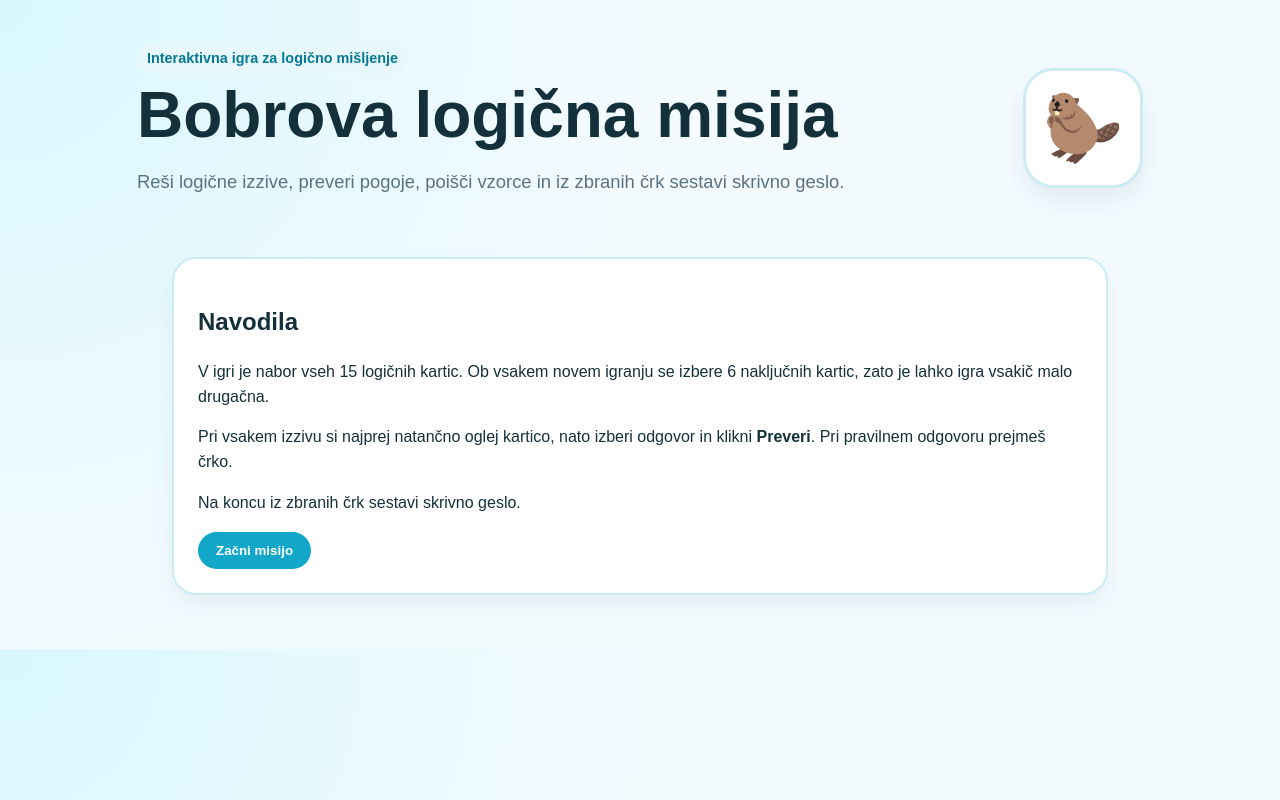
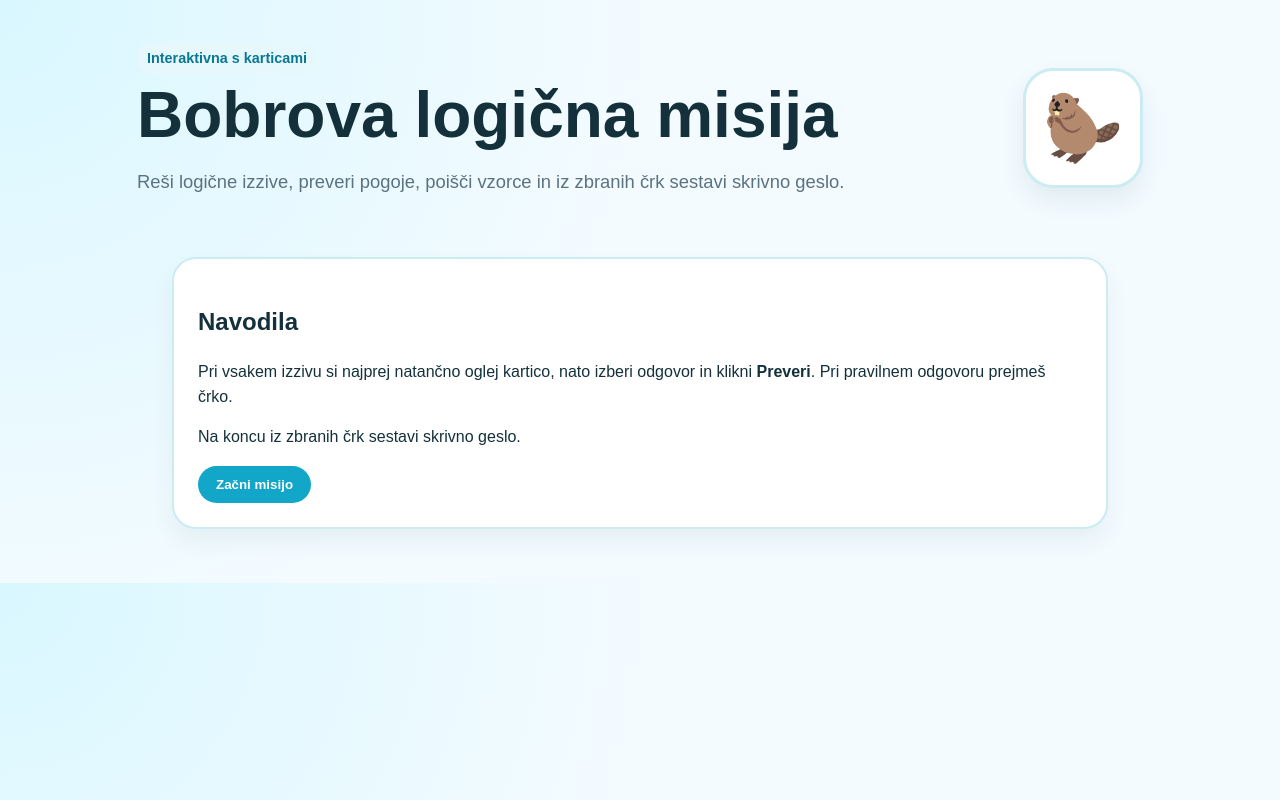
Before and after one commit to cvetkoandreja-lab/bobrova-logicna-misija, a plain HTML site: page index.html in a window 1280 px wide. Drawn offline with Linux system fonts and the light colour scheme.

Commit message:
Update index.html

```diff
--- a/index.html
+++ b/index.html
@@ -9,7 +9,7 @@
 <body>
   <header class="hero">
     <div>
-      <p class="label">Interaktivna igra za logično mišljenje</p>
+      <p class="label">Interaktivna s karticami</p>
       <h1>Bobrova logična misija</h1>
       <p class="lead">
         Reši logične izzive, preveri pogoje, poišči vzorce in iz zbranih črk sestavi skrivno geslo.
@@ -21,10 +21,6 @@
   <main>
     <section class="panel intro" id="intro">
       <h2>Navodila</h2>
-      <p>
-        V igri je nabor vseh 15 logičnih kartic. Ob vsakem novem igranju se izbere 6 naključnih kartic,
-        zato je lahko igra vsakič malo drugačna.
-      </p>
       <p>
         Pri vsakem izzivu si najprej natančno oglej kartico, nato izberi odgovor in klikni
         <strong>Preveri</strong>. Pri pravilnem odgovoru prejmeš črko.
```
